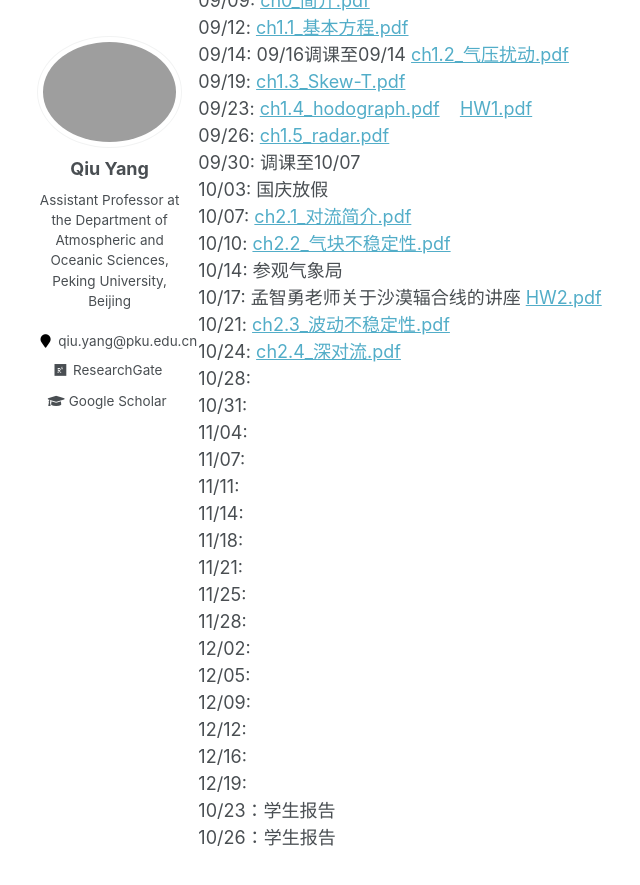
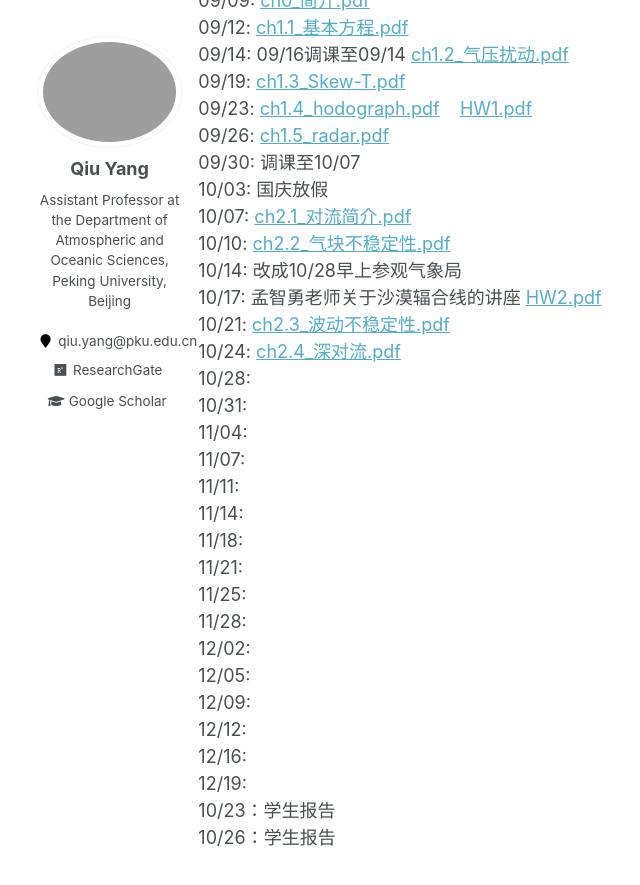
Before and after one commit to qiuyang50/qiuyang50.github.io, a Jekyll site: the page built from _pages/mesoscale_2024fall.md, in a window 1280 px wide and 900 px high, scrolled down 341 px. Shown: the top 885 px of the window, without its empty margins (127-767 px from the left). Built offline with Jekyll 4.4.1, drawn with Linux system fonts in a browser that asks for light colours.

Commit message:
Update mesoscale_2024fall.md

```diff
--- a/_pages/mesoscale_2024fall.md
+++ b/_pages/mesoscale_2024fall.md
@@ -21,7 +21,7 @@ filename: modeling_2024fall.md
 10/03: 国庆放假
 10/07: <a href="https://qiuyang50.github.io/files/mesoscale_2024fall/ch2.1_对流简介.pdf">ch2.1_对流简介.pdf</a>
 10/10: <a href="https://qiuyang50.github.io/files/mesoscale_2024fall/ch2.2_气块不稳定性.pdf">ch2.2_气块不稳定性.pdf</a>
-10/14: 参观气象局
+10/14: 改成10/28早上参观气象局
 10/17: 孟智勇老师关于沙漠辐合线的讲座 <a href="https://qiuyang50.github.io/files/mesoscale_2024fall/HW2.pdf">HW2.pdf</a>
 10/21: <a href="https://qiuyang50.github.io/files/mesoscale_2024fall/ch2.3_波动不稳定性.pdf">ch2.3_波动不稳定性.pdf</a>
 10/24: <a href="https://qiuyang50.github.io/files/mesoscale_2024fall/ch2.4_深对流.pdf">ch2.4_深对流.pdf</a>
```
